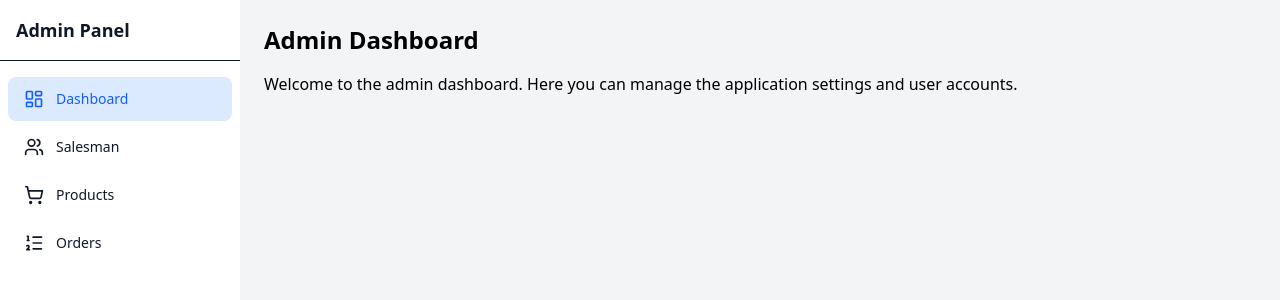
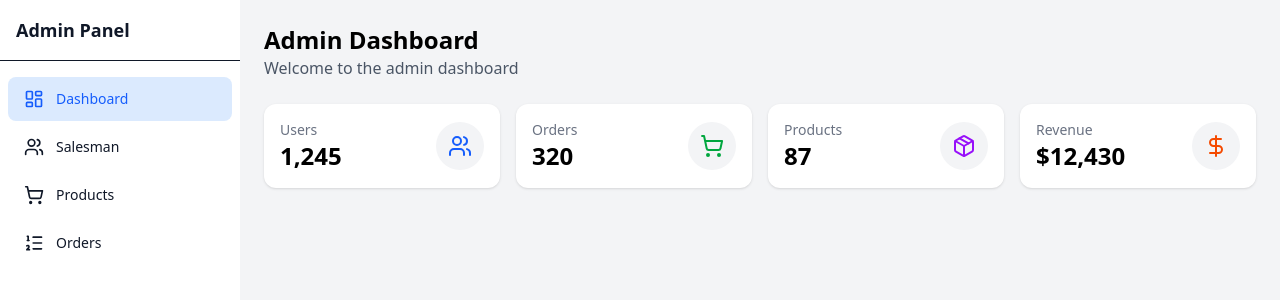
Before and after one commit to YashKachaRK/CoolStock, a React (Vite) app: page /admin_dashboard in a window 1280 px wide. Shown: the top 300 px of the page. Built offline with nearby package versions, Linux system fonts and the light colour scheme; sample sign-in values are in the browser's storage.

Commit message:
dashboad modify

```diff
--- /dev/null
+++ b/src/pages/admin/DashboardCard.jsx
@@ -0,0 +1,17 @@
+import React from "react";
+
+function DashboardCard({ title, value, icon }) {
+  return (
+    <div className="bg-white p-4 rounded-xl shadow-sm flex items-center justify-between">
+      <div>
+        <p className="text-sm text-gray-500">{title}</p>
+        <h2 className="text-2xl font-bold">{value}</h2>
+      </div>
+      <div className="bg-gray-100 p-3 rounded-full">
+        {icon}
+      </div>
+    </div>
+  );
+}
+
+export default DashboardCard;
--- a/src/pages/admin/Dashboard_admin.jsx
+++ b/src/pages/admin/Dashboard_admin.jsx
@@ -1,22 +1,47 @@
 import React from "react";
 import Slidebar from "../../components/Slidebar";
-import { Home, Settings, Users } from "lucide-react";
-import { menuItems } from "../admin/SLidebar_Data";
+import { Users, ShoppingCart, Package, DollarSign } from "lucide-react";
+import { menuItems } from "./SLidebar_Data";
+import DashboardCard from "./DashboardCard";
 function Dashboard_admin() {
-
   return (
-    <div className="bg-gray-200">
-      <Slidebar
+    <Slidebar
       title="Admin Panel"
       menuItems={menuItems}
-      sidebarWidth="w-60">
-        <h1 className="text-2xl font-bold mb-4">Admin Dashboard</h1>
-        <p>
-          Welcome to the admin dashboard. Here you can manage the application
-          settings and user accounts.
+      sidebarWidth="w-60"
+    >
+      {/* Page Header */}
+      <div className="mb-6">
+        <h1 className="text-2xl font-bold">Admin Dashboard</h1>
+        <p className="text-gray-600">
+          Welcome to the admin dashboard
         </p>
-      </Slidebar>
-    </div>
+      </div>
+
+      {/* Stats Cards */}
+      <div className="grid grid-cols-1 sm:grid-cols-2 lg:grid-cols-4 gap-4">
+        <DashboardCard
+          title="Users"
+          value="1,245"
+          icon={<Users className="text-blue-600" />}
+        />
+        <DashboardCard
+          title="Orders"
+          value="320"
+          icon={<ShoppingCart className="text-green-600" />}
+        />
+        <DashboardCard
+          title="Products"
+          value="87"
+          icon={<Package className="text-purple-600" />}
+        />
+        <DashboardCard
+          title="Revenue"
+          value="$12,430"
+          icon={<DollarSign className="text-orange-600" />}
+        />
+      </div>
+    </Slidebar>
   );
 }
 
```
